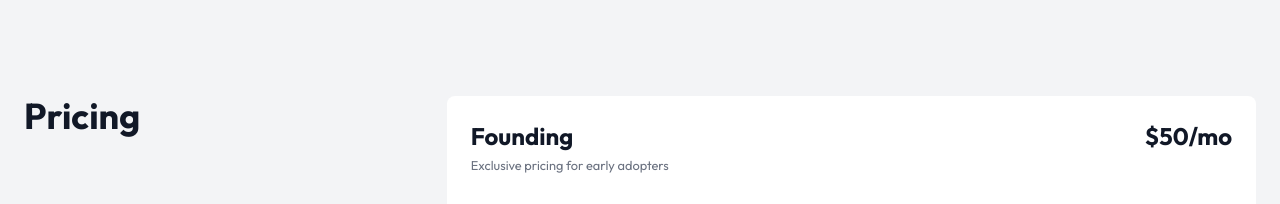
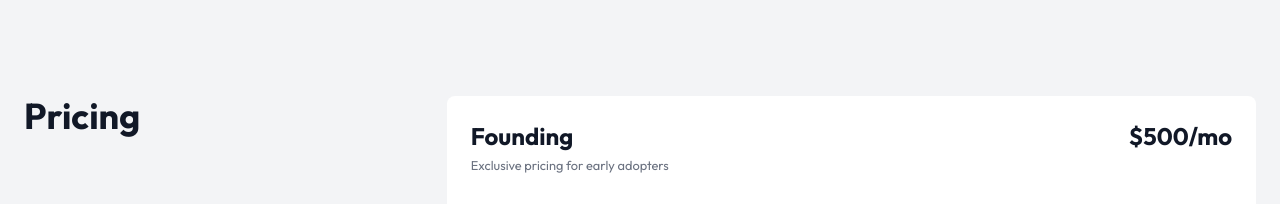
Before and after one commit to edwinkys/document-search, a SvelteKit app in the folder web/: page / in a window 1280 px wide. Shown: the part 1880-2084 px from the top of the page. Built offline with nearby package versions, Linux system fonts and the light colour scheme; no server answers; some icons are missing.

Commit message:
chore(web): change founding plan pricing

```diff
--- a/web/src/routes/(landing)/+page.svelte
+++ b/web/src/routes/(landing)/+page.svelte
@@ -83,7 +83,7 @@
   const pricing = [
     {
       name: "Founding",
-      price: "$50/mo",
+      price: "$500/mo",
       description: "Exclusive pricing for early adopters",
       features: [
         "Unlimited documents",
```
